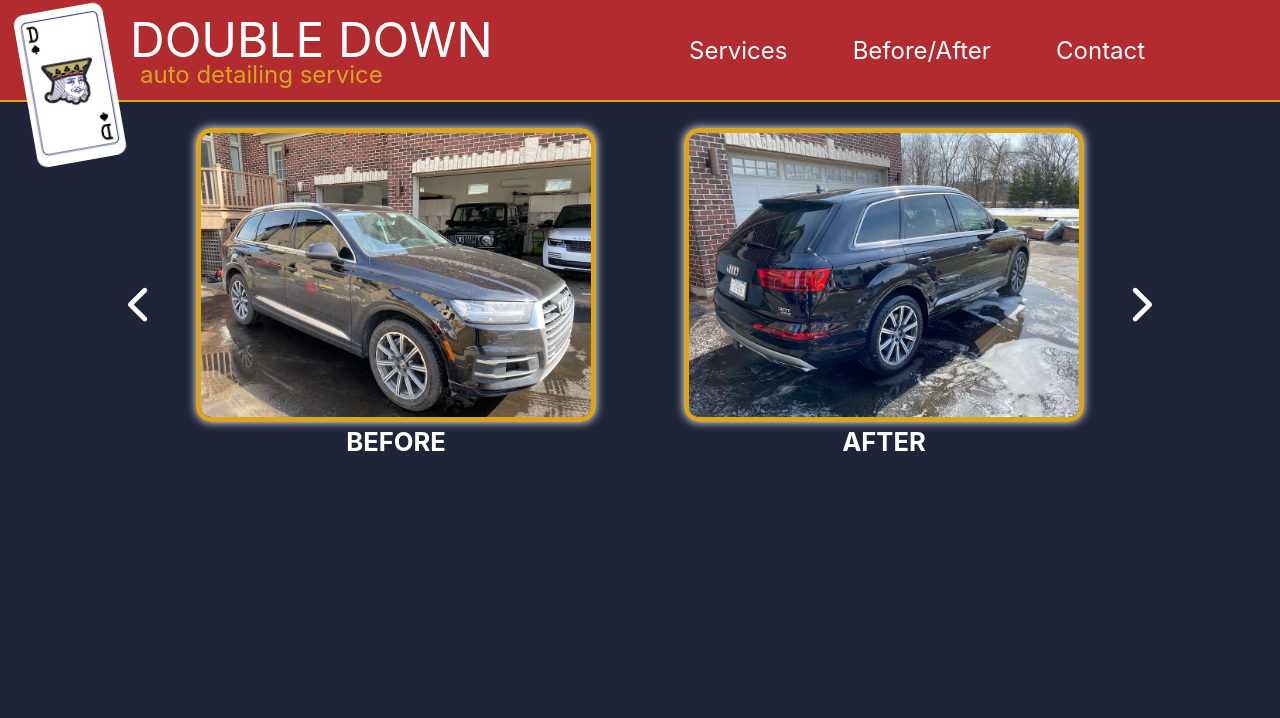
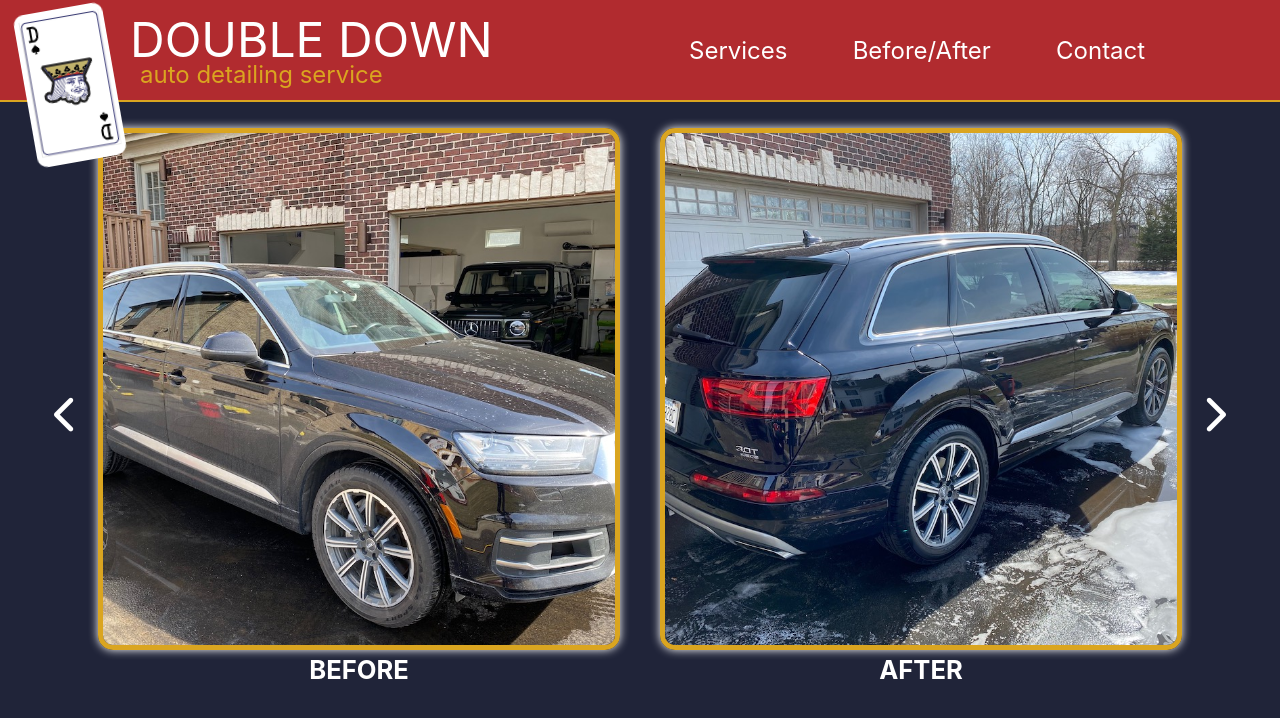
Before and after one commit to timrusin/doubledown, a React (Create React App) app: page /before_after in a window 1280 px wide. Shown: the top 718 px of the page. Built offline with nearby package versions, Linux system fonts and the light colour scheme.

Commit message:
fixed sizing issue for BeforeAfter imgs in desktop

```diff
--- a/src/pages/BeforeAfter.css
+++ b/src/pages/BeforeAfter.css
@@ -15,13 +15,14 @@
 
 .slider-container {
     display: flex;
-    width: 80%;
-    height: auto;
+    width: 100%;
+    justify-content: center;
 }
 
 .images {
-    width: 80%;
-    height: 80%;
+    width: 40vw;
+    height: 40vw;
+    margin: 0 20px;
     object-fit: cover;
     object-position: center;
     border: 5px solid rgb(218, 165, 32);
```
